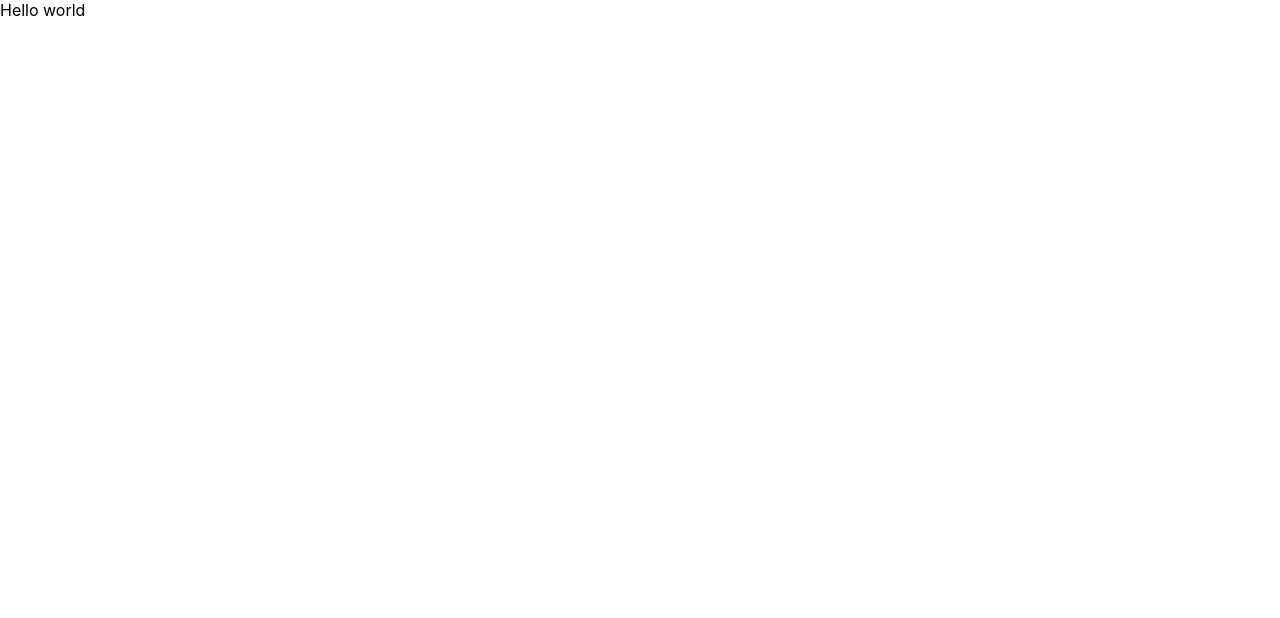
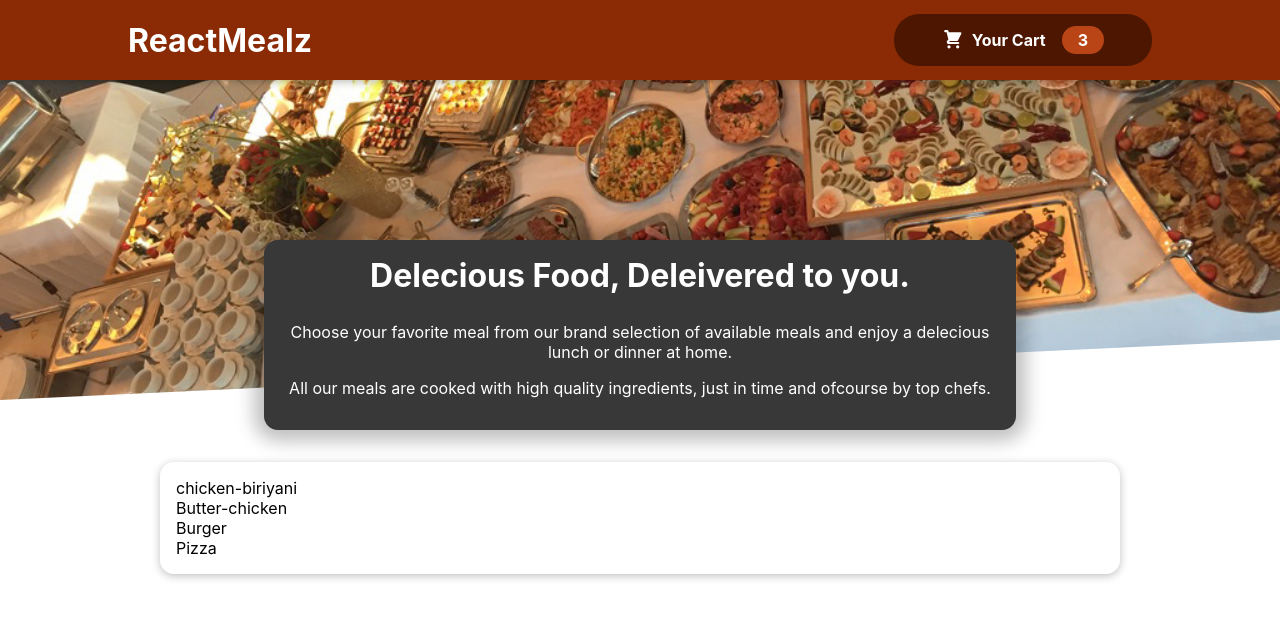
Before and after one commit to Akash007670/React-Mealz, a React (Create React App) app: page / in a window 1280 px wide. Shown: the top 618 px of the page. Built offline with nearby package versions, Linux system fonts and the light colour scheme.

Commit message:
Added Root component

```diff
--- a/src/App.js
+++ b/src/App.js
@@ -1,7 +1,16 @@
 import React from "react";
+import Header from "./Layout/Header";
+import Meals from "./Meals/Meals";
 
 const App = () => {
-  return <div>Hello world</div>;
+  return (
+    <>
+      <Header />
+      <main className="main-container">
+        <Meals />
+      </main>
+    </>
+  );
 };
 
 export default App;
```
